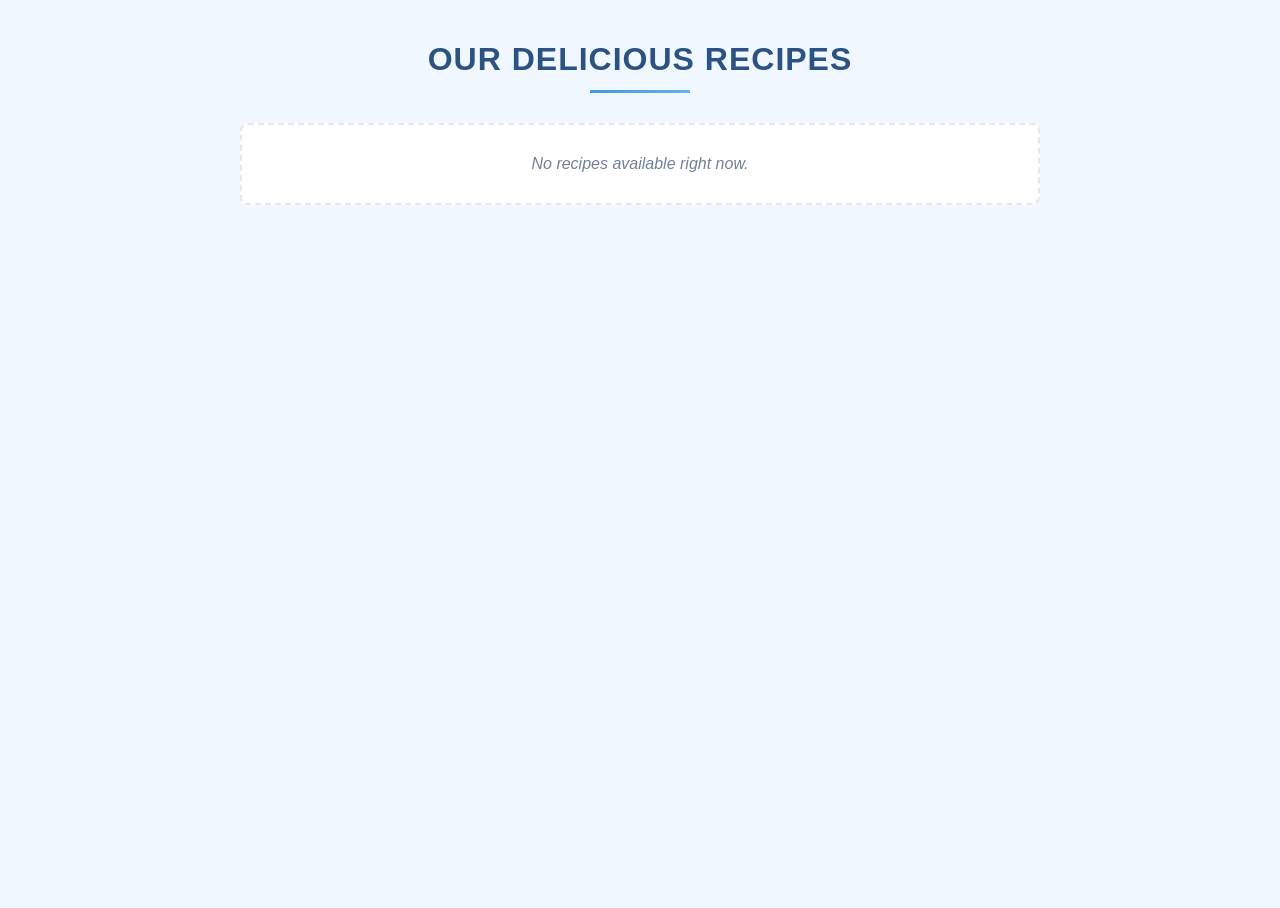
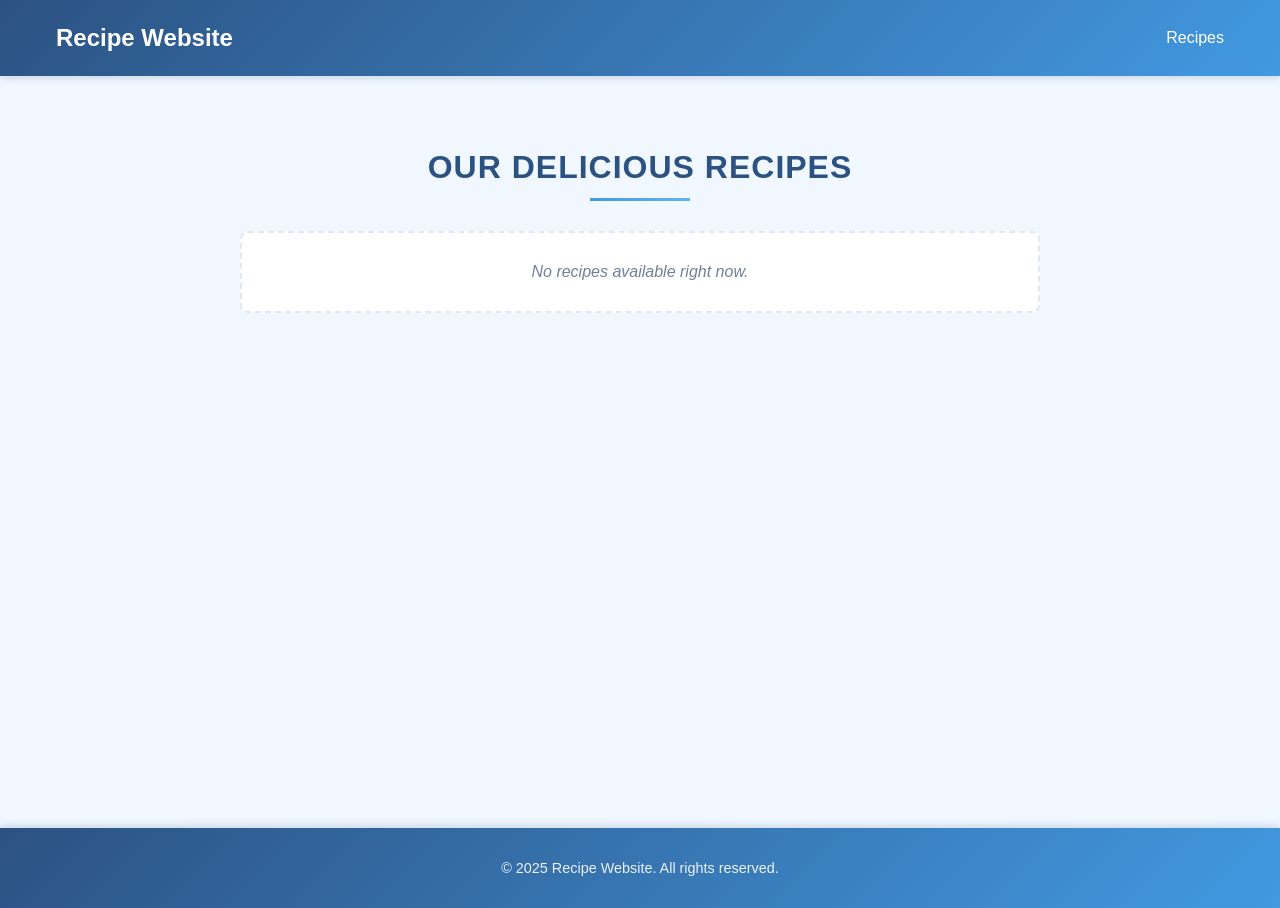
Before and after one commit to Ruben-2828/recipes-sharing, a Django app: page / in a window 1280 px wide. Before the commit the page ends 205 px from the top, so only its background shows below. Run offline with Django 5.2, Linux system fonts and the light colour scheme; data that the repository does not hold is empty.

Commit message:
refactor: update file structure to use django template inheritance

```diff
--- /dev/null
+++ b/recipes_app/templates/recipes/base_recipes.html
@@ -0,0 +1,14 @@
+{% extends 'base.html' %}
+
+{% load static %}
+
+{% block extra_css %}
+<link rel="stylesheet" href="{% static 'recipes/style.css' %}">
+<link rel="stylesheet" href="https://cdnjs.cloudflare.com/ajax/libs/font-awesome/5.15.4/css/all.min.css">
+{% endblock %}
+
+{% block content %}
+<div class="recipes-wrapper">
+    {% block recipes_content %}{% endblock %}
+</div>
+{% endblock %}
--- a/recipes_app/templates/recipes/index.html
+++ b/recipes_app/templates/recipes/index.html
@@ -1,13 +1,8 @@
-{% load static %}
-<!DOCTYPE html>
-<html lang="en">
-<head>
-    <meta charset="UTF-8">
-    <meta name="viewport" content="width=device-width, initial-scale=1.0">
-    <title>Recipe List</title>
-    <link rel="stylesheet" href="{% static 'recipes/style.css' %}">
-</head>
-<body>
+{% extends 'recipes/base_recipes.html' %}
+
+{% block title %}Recipe List{% endblock %}
+
+{% block recipes_content %}
 <div class="recipe-list">
     <h1>Our Delicious Recipes</h1>
 
@@ -26,5 +21,4 @@
         <p class="no-recipes">No recipes available right now.</p>
     {% endif %}
 </div>
-</body>
-</html>
+{% endblock %}
--- /dev/null
+++ b/static/base.css
@@ -0,0 +1,126 @@
+/* Reset and base styles */
+body {
+    margin: 0;
+    font-family: 'Arial', sans-serif;
+    background-color: #f0f7ff;
+}
+
+/* Navigation */
+.main-nav {
+    background: linear-gradient(135deg, #2c5282 0%, #4299e1 100%);
+    box-shadow: 0 2px 8px rgba(44, 82, 130, 0.2);
+}
+
+.nav-content {
+    max-width: 1200px;
+    margin: 0 auto;
+    padding: 1rem;
+    display: flex;
+    justify-content: space-between;
+    align-items: center;
+}
+
+.logo {
+    color: #ffffff;
+    text-decoration: none;
+    font-size: 1.5rem;
+    font-weight: bold;
+    padding: 0.5rem 1rem;
+    border-radius: 6px;
+    transition: all 0.3s ease;
+}
+
+.logo:hover {
+    background: rgba(255, 255, 255, 0.1);
+    transform: translateY(-2px);
+}
+
+.nav-links {
+    list-style: none;
+    display: flex;
+    gap: 2rem;
+    margin: 0;
+    padding: 0;
+}
+
+.nav-links a {
+    color: #ffffff;
+    text-decoration: none;
+    font-weight: 500;
+    padding: 0.5rem 1rem;
+    border-radius: 6px;
+    transition: all 0.3s ease;
+}
+
+.nav-links a:hover {
+    background: rgba(255, 255, 255, 0.1);
+    transform: translateY(-2px);
+}
+
+/* Main content */
+.main-content {
+    min-height: calc(100vh - 160px);
+    padding: 2rem 0;
+    max-width: 1200px;
+    margin: 0 auto;
+}
+
+/* Footer */
+.main-footer {
+    background: linear-gradient(135deg, #2c5282 0%, #4299e1 100%);
+    color: white;
+    padding: 2rem 0;
+    margin-top: 3rem;
+    box-shadow: 0 -2px 8px rgba(44, 82, 130, 0.2);
+}
+
+.footer-content {
+    max-width: 1200px;
+    margin: 0 auto;
+    padding: 0 1rem;
+    text-align: center;
+    display: flex;
+    flex-direction: column;
+    gap: 1rem;
+}
+
+.footer-content p {
+    margin: 0;
+    font-size: 0.9rem;
+    opacity: 0.9;
+}
+
+/* Responsive design */
+@media (max-width: 600px) {
+    .nav-content {
+        flex-direction: column;
+        gap: 1rem;
+        padding: 1rem;
+    }
+
+    .nav-links {
+        flex-direction: column;
+        text-align: center;
+        gap: 0.5rem;
+        width: 100%;
+    }
+
+    .nav-links a {
+        display: block;
+        padding: 0.75rem;
+    }
+
+    .logo {
+        padding: 0.75rem;
+    }
+
+    .main-content {
+        padding: 1rem;
+    }
+}
+
+@media (max-width: 1240px) {
+    .main-content {
+        margin: 0 20px;
+    }
+}
--- /dev/null
+++ b/templates/base.html
@@ -0,0 +1,36 @@
+{% load static %}
+<!DOCTYPE html>
+<html lang="en">
+<head>
+    <meta charset="UTF-8">
+    <meta name="viewport" content="width=device-width, initial-scale=1.0">
+    <title>{% block title %}Recipe Website{% endblock %}</title>
+    <link rel="stylesheet" href="{% static 'base.css' %}">
+    {% block extra_css %}{% endblock %}
+</head>
+<body>
+    <header>
+        <nav class="main-nav">
+            <div class="nav-content">
+                <a href="/" class="logo">Recipe Website</a>
+                <ul class="nav-links">
+                    <li><a href="{% url 'recipes_app:index' %}">Recipes</a></li>
+                    <!-- Add more navigation links here -->
+                </ul>
+            </div>
+        </nav>
+    </header>
+
+    <main class="main-content">
+        {% block content %}{% endblock %}
+    </main>
+
+    <footer class="main-footer">
+        <div class="footer-content">
+            <p>&copy; {% now "Y" %} Recipe Website. All rights reserved.</p>
+        </div>
+    </footer>
+
+    {% block extra_js %}{% endblock %}
+</body>
+</html>
```
Also changed, not shown: recipes_app/templates/recipes/detail.html (+6 -13 lines), recipes_project/settings.py (+9 -2 lines). Lines whose indentation alone changed are shown as unchanged.
